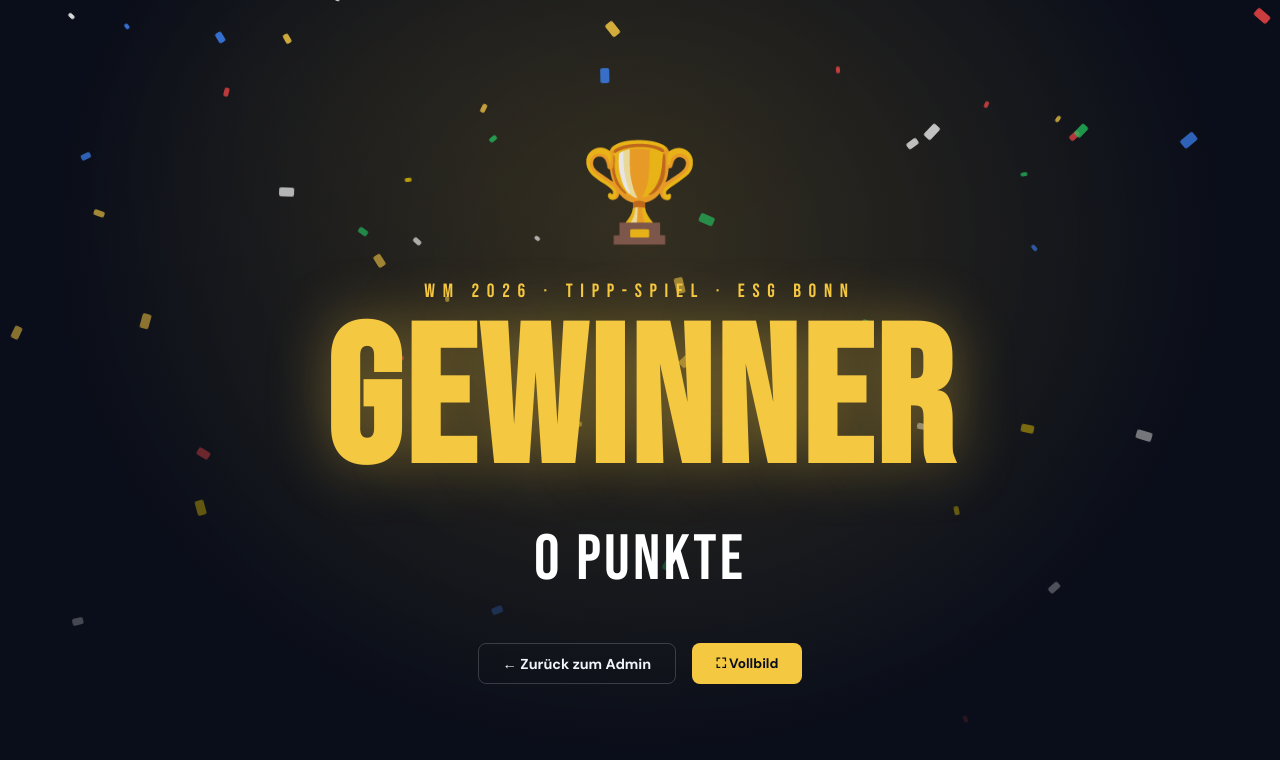
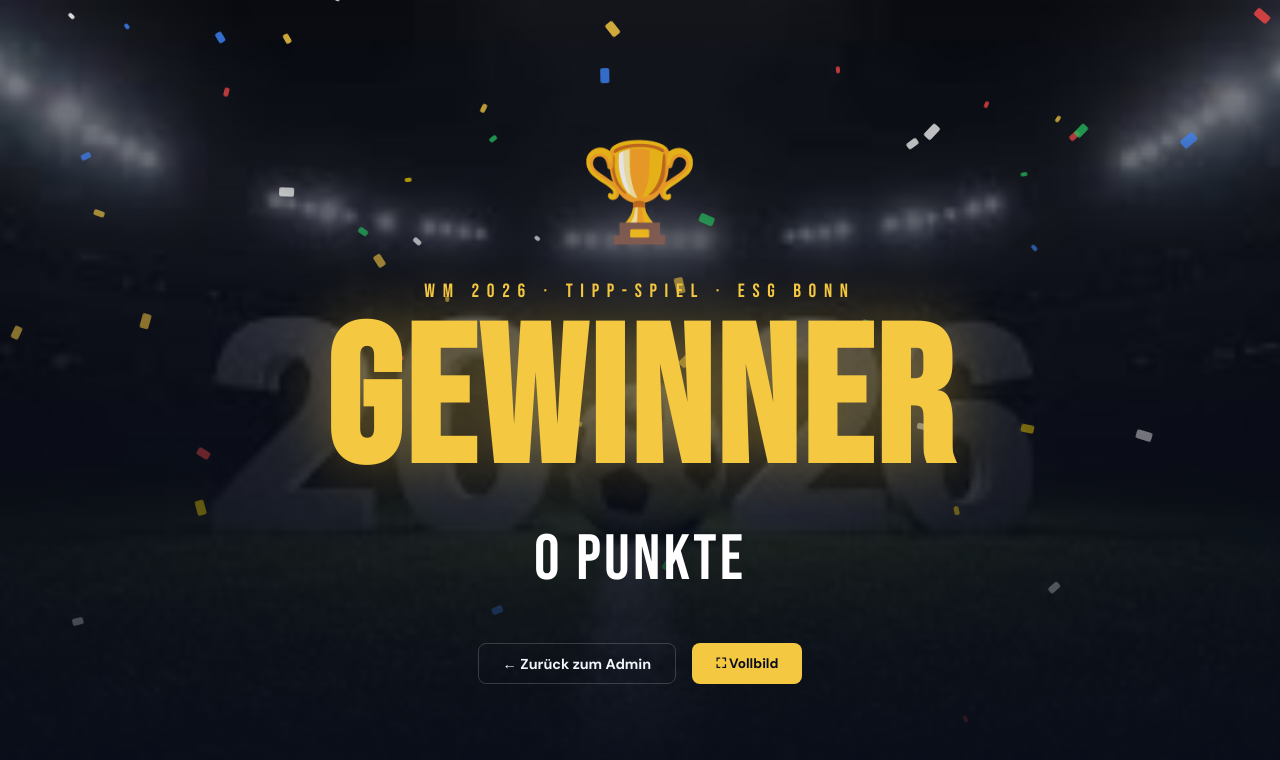
Before and after one commit to albecabrera/WM_2026, a Next.js app in the folder app/: page /celebration in a window 1280 px wide. Shown: the top 760 px of the page. Built offline with nearby package versions, Linux system fonts and the light colour scheme.

Commit message:
feat: add background photo to admin and celebration pages

```diff
--- a/app/src/app/admin/page.tsx
+++ b/app/src/app/admin/page.tsx
@@ -3,6 +3,7 @@ import { useEffect, useState, useCallback } from 'react'
 import Link from 'next/link'
 import { useRouter } from 'next/navigation'
 import { ThemeToggle } from '@/components/ThemeProvider'
+import { PageBg } from '@/components/PageBg'
 
 interface Match {
   id: string; matchNumber: number; phase: string; group?: string; round?: string
@@ -193,7 +194,9 @@ export default function AdminPage() {
   const pendingGroupMatches = matches.filter((m) => m.status !== 'FINISHED')
 
   return (
-    <div style={{ minHeight: '100vh' }}>
+    <>
+      <PageBg src="/bg-stadium.jpg" />
+      <div className="page-content">
       <nav className="nav">
         <div className="container" style={{ display: 'flex', alignItems: 'center', height: '60px', gap: '0.75rem' }}>
           <span style={{ fontFamily: 'var(--font-display)', fontSize: '1.4rem', color: 'var(--c-gold)' }}>⚽ Admin</span>
@@ -583,5 +586,6 @@ export default function AdminPage() {
         }
       `}</style>
     </div>
+    </>
   )
 }
--- a/app/src/app/celebration/page.tsx
+++ b/app/src/app/celebration/page.tsx
@@ -1,12 +1,13 @@
 'use client'
 import { useSearchParams, useRouter } from 'next/navigation'
 import { useEffect, useState, Suspense } from 'react'
+import { PageBg } from '@/components/PageBg'
 
 function Confetti() {
   const pieces = Array.from({ length: 60 })
   const colors = ['#f5c842', '#22c55e', '#3b82f6', '#ef4444', '#ffffff', '#ffd700']
   return (
-    <div style={{ position: 'fixed', inset: 0, pointerEvents: 'none', overflow: 'hidden', zIndex: 0 }}>
+    <div style={{ position: 'fixed', inset: 0, pointerEvents: 'none', overflow: 'hidden', zIndex: 3 }}>
       {pieces.map((_, i) => {
         const left = Math.random() * 100
         const delay = Math.random() * 4
@@ -53,21 +54,21 @@ function CelebrationContent() {
   }, [])
 
   return (
+    <>
+      <PageBg src="/bg-stadium.jpg" hero />
       <div style={{
         minHeight: '100vh',
         display: 'flex',
         flexDirection: 'column',
         alignItems: 'center',
         justifyContent: 'center',
-      background: 'radial-gradient(ellipse at 50% 30%, rgba(245,200,66,0.18) 0%, #0a0e1a 65%)',
         position: 'relative',
-      overflow: 'hidden',
         padding: '2rem',
       }}>
       <Confetti />
 
       <div style={{
-        position: 'relative', zIndex: 1, textAlign: 'center',
+        position: 'relative', zIndex: 4, textAlign: 'center',
         opacity: visible ? 1 : 0, transform: visible ? 'translateY(0)' : 'translateY(30px)',
         transition: 'all 0.8s cubic-bezier(0.16,1,0.3,1)',
       }}>
@@ -123,6 +124,7 @@ function CelebrationContent() {
         </div>
       </div>
     </div>
+    </>
   )
 }
 
```
Lines whose indentation alone changed are shown as unchanged.
